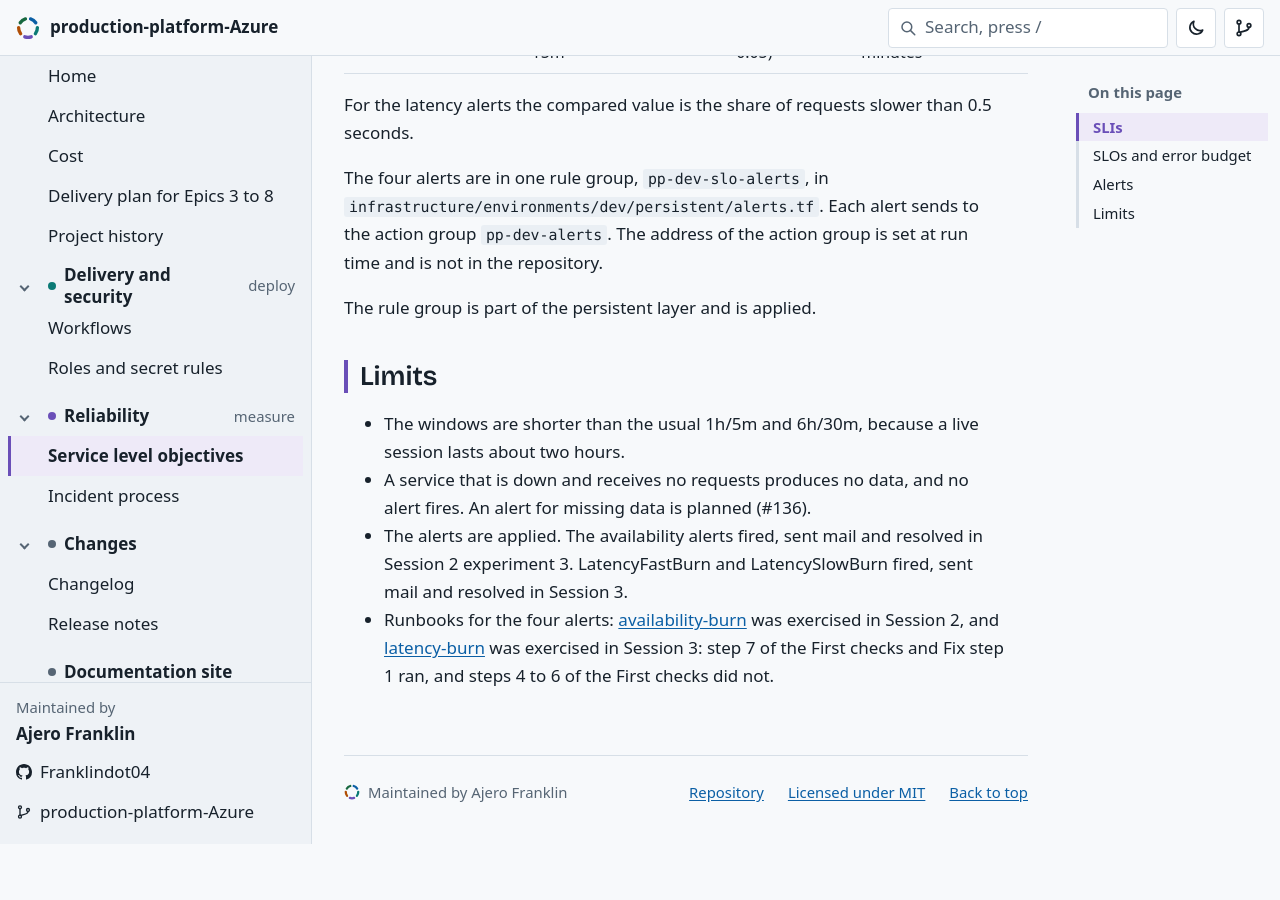
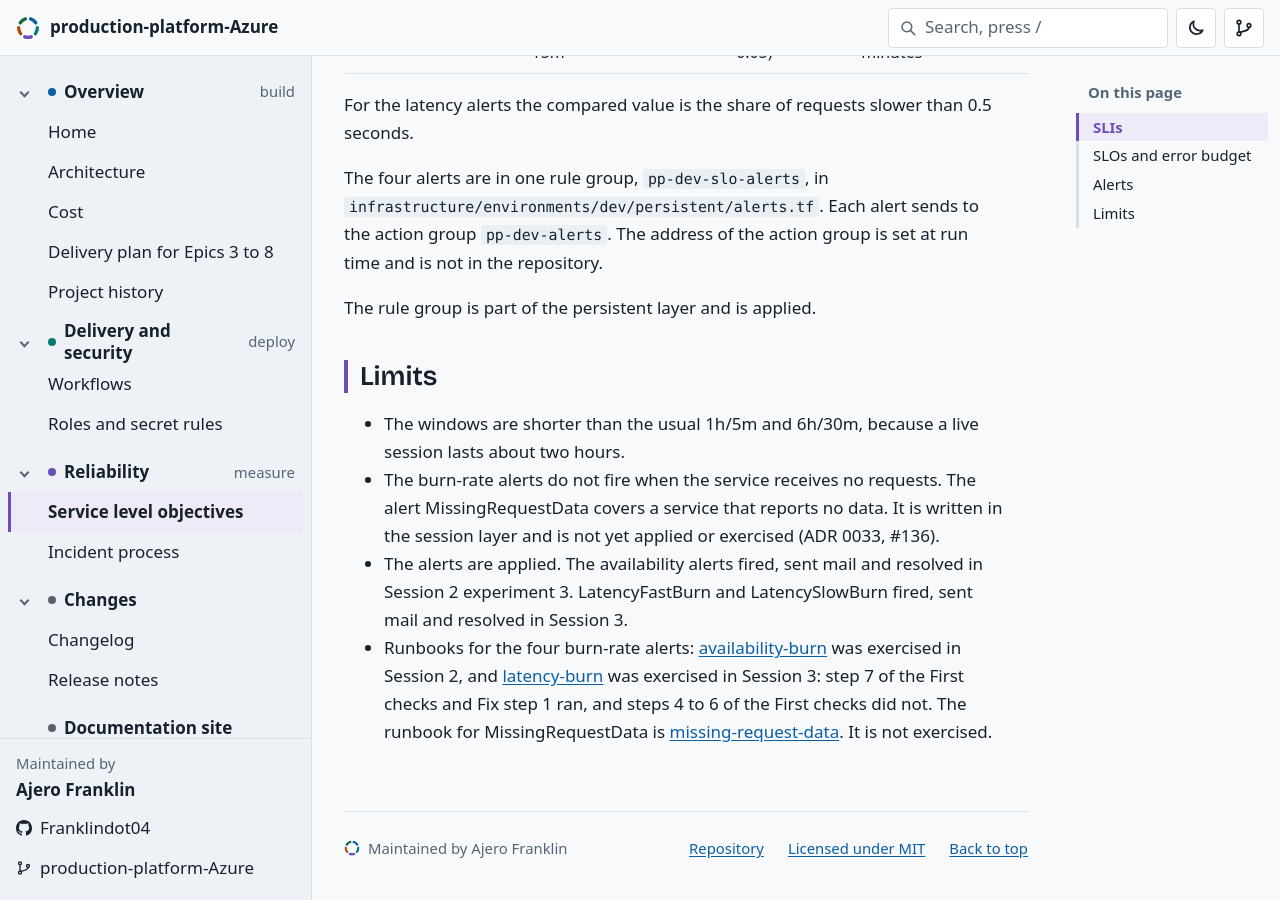
Before and after one commit to Franklindot04/production-platform-Azure, a Jekyll site: the page built from docs/slos.md, in a window 1280 px wide and 900 px high, scrolled down 1494 px. Built offline with Jekyll 4.4.1, drawn with Linux system fonts in a browser that asks for light colours; some web fonts are replaced; our own code applies the rules of GitHub Pages for plain Markdown files; comment, search, counter and statistics services are not loaded; before the commit the page ends 2338 px from its top, so only the background shows below that.

Commit message:
point the planned statements on the missing data alert to adr 0033 (#136)

```diff
--- a/docs/slos.md
+++ b/docs/slos.md
@@ -40,6 +40,6 @@ The rule group is part of the persistent layer and is applied.
 ## Limits
 
 - The windows are shorter than the usual 1h/5m and 6h/30m, because a live session lasts about two hours.
-- A service that is down and receives no requests produces no data, and no alert fires. An alert for missing data is planned (#136).
+- The burn-rate alerts do not fire when the service receives no requests. The alert MissingRequestData covers a service that reports no data. It is written in the session layer and is not yet applied or exercised (ADR 0033, #136).
 - The alerts are applied. The availability alerts fired, sent mail and resolved in Session 2 experiment 3. LatencyFastBurn and LatencySlowBurn fired, sent mail and resolved in Session 3.
-- Runbooks for the four alerts: [availability-burn](runbooks/availability-burn.md) was exercised in Session 2, and [latency-burn](runbooks/latency-burn.md) was exercised in Session 3: step 7 of the First checks and Fix step 1 ran, and steps 4 to 6 of the First checks did not.
+- Runbooks for the four burn-rate alerts: [availability-burn](runbooks/availability-burn.md) was exercised in Session 2, and [latency-burn](runbooks/latency-burn.md) was exercised in Session 3: step 7 of the First checks and Fix step 1 ran, and steps 4 to 6 of the First checks did not. The runbook for MissingRequestData is [missing-request-data](runbooks/missing-request-data.md). It is not exercised.
```
Also changed, not shown: docs/adr/0028-slos-and-burn-rate-alerts.md (+2 -2 lines), docs/incident-process.md (+2 -2 lines), monitoring/README.md.
